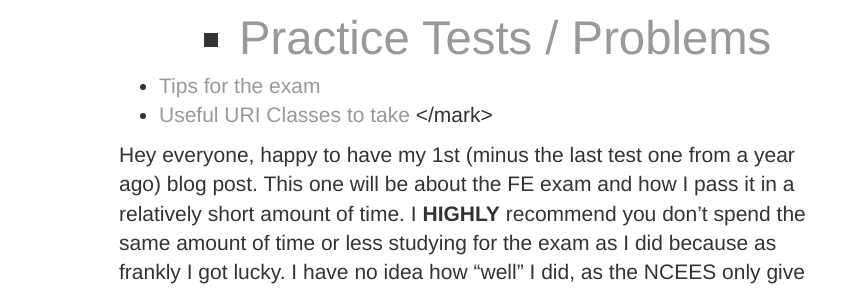
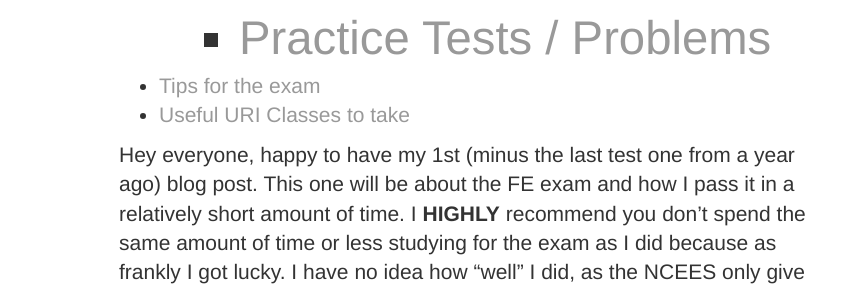
Before and after one commit to Natemen96/Natemen96.github.io, a Jekyll site: the page built from _posts/2021-06-27-FE.md, in a window 1280 px wide. Shown: the part 842-1133 px from the top of the page, without its empty margins (161-1028 px from the left). Built offline with Jekyll 4.4.1, drawn with Linux system fonts in a browser that asks for light colours; nearby versions of some CDN libraries; Markdown is read by kramdown in place of the engine named in the settings.

Commit message:
seeing if messing with the css main will help

```diff
--- a/_layouts/post.html
+++ b/_layouts/post.html
@@ -7,6 +7,7 @@
 <div class="posts">
   {{ content }}
 </div>
+
 <!-- If no comment id on post (markdown header), then comment section won't show -->
 <section class="single">
 	<div class="wrap">
--- a/_posts/2021-06-27-FE.md
+++ b/_posts/2021-06-27-FE.md
@@ -5,14 +5,6 @@
 comment_id: 2
 ---
 
-<style>
-mark {
-    list-style: none;
-    font-size: 1em;
-}
-</style>
-
-<mark>
 - [What is the FE exam](#what-is-the-fe-exam)
 - [Why I took Less Time](#why-i-took-less-time)
 - [How I study and what helped](#how-i-study-and-what-helped)
@@ -26,7 +18,6 @@
     - [Practice Tests / Problems](#practice-tests--problems)
 - [Tips for the exam](#tips-for-the-exam)
 - [Useful URI Classes to take](#useful-uri-classes-to-take)
-</mark>
 
 Hey everyone, happy to have my 1st (minus the last test one from a year ago) blog post. This one will be about the FE exam and how I pass it in a relatively short amount of time. I **HIGHLY** recommend you don't spend the same amount of time or less studying for the exam as I did because as frankly I got lucky. I have no idea how "well" I did, as the NCEES only give you a breakdown of your results if failed. I could have barely passed or got a perfect score so take everything I say with a grain of salt. This is my experience, everyone has a different study/exam method that works best for them.
 
--- a/assets/css/main.css
+++ b/assets/css/main.css
@@ -100,6 +100,9 @@
     font-size: 1em;
 }
 
+div.posts {
+    font-size: 1em;
+}
 
 /* CV */
 
```
